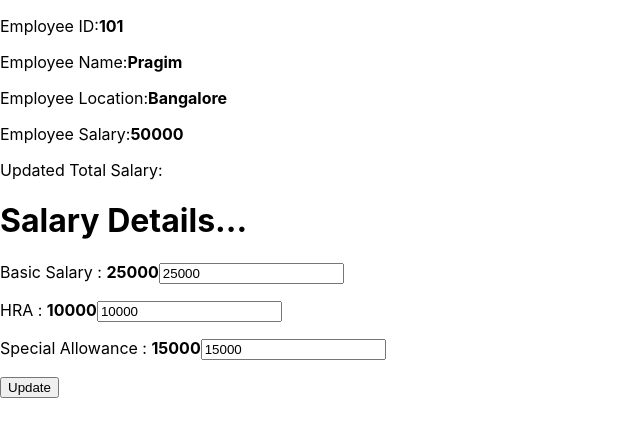
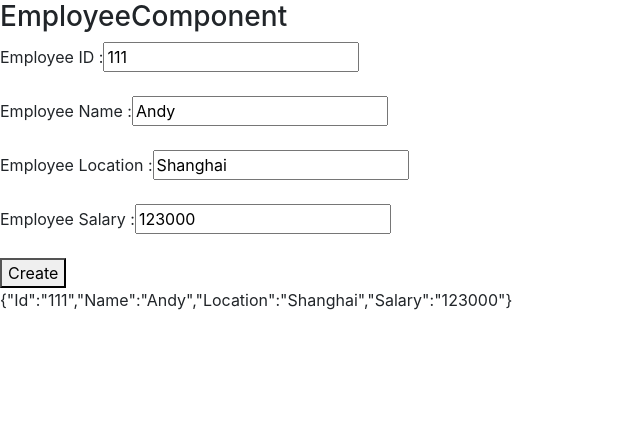
Before and after one commit to ZhiningZhang/demo-project, a React (Create React App) app: page / in a window 1280 px wide. Shown: the top 436 px of the page, without its empty margins (0-640 px from the left). Built offline with nearby package versions, Linux system fonts and the light colour scheme.

Commit message:
installed formik

```diff
--- a/package.json
+++ b/package.json
@@ -6,6 +6,7 @@
     "@testing-library/jest-dom": "^4.2.4",
     "@testing-library/react": "^9.3.2",
     "@testing-library/user-event": "^7.1.2",
+    "formik": "^2.1.7",
     "react": "^16.13.1",
     "react-dom": "^16.13.1",
     "react-scripts": "3.4.3"
--- a/public/index.html
+++ b/public/index.html
@@ -24,6 +24,7 @@
       work correctly both with client-side routing and a non-root public URL.
       Learn how to configure a non-root public URL by running `npm run build`.
     -->
+    <link rel="stylesheet" href="https://maxcdn.bootstrapcdn.com/bootstrap/4.0.0/css/bootstrap.min.css" integrity="sha384-Gn5384xqQ1aoWXA+058RXPxPg6fy4IWvTNh0E263XmFcJlSAwiGgFAW/dAiS6JXm" crossorigin="anonymous">
     <title>React App</title>
   </head>
   <body>
--- /dev/null
+++ b/src/ContextEx/A0101.js
@@ -0,0 +1,21 @@
+import React from "react";
+import A0102 from "./A0102";
+import { myContext } from "./myContext";
+
+class A0101 extends React.Component {
+  static contextType = myContext;
+
+  render() {
+    //console.log(this.context);
+
+    return (
+      <div className="border border-primary m-2 p-2">
+        --- A-01-01 --- <A0102 />
+        <br />
+
+      </div>
+    );
+  }
+}
+
+export default A0101;
--- /dev/null
+++ b/src/ContextEx/A0102.js
@@ -0,0 +1,18 @@
+import React from "react";
+import { myContext } from "./myContext";
+
+class A0102 extends React.Component {
+  static contextType = myContext;
+
+  render() {
+    return (
+      <div className="border border-success m-2 p-2">
+        --- A-01-02 ---
+        <br />
+        {this.context.name} {this.context.age}
+      </div>
+    );
+  }
+}
+
+export default A0102;
--- /dev/null
+++ b/src/ContextEx/APPContextEx.js
@@ -0,0 +1,61 @@
+import React from "react";
+import A0101 from "./A0101";
+import A0102 from "./A0102";
+import { myContext } from "./myContext";
+
+class APPContextEx extends React.Component {
+  constructor(props) {
+    super(props);
+    this.data = { name: "Andy", age: 19 };
+
+    this.myRef = React.createRef("Andy");
+
+    this.state = {
+      name: "Andy",
+      age: 10,
+    };
+  }
+
+  onNameChange(e) {
+    //console.log("---onNameChange = " + e.target.value);
+
+    this.setState({
+      name: e.target.value,
+    });
+  }
+
+  onAgeChange(e) {
+
+    this.setState({
+      age: e.target.value,
+    });
+  }
+
+  render() {
+    //console.log(this.state);
+
+    return (
+      <div>
+        <myContext.Provider value={this.state}>
+          <div>--- APPContextEx ---</div>
+          <A0101 />
+          <br />
+          <A0102 />
+        </myContext.Provider>
+
+        <input
+          onChange={(e) => this.onNameChange(e)}
+          type="text"
+          defaultValue="Andy"
+        ></input>
+        <input
+          onChange={(e) => this.onAgeChange(e)}
+          type="text"
+          defaultValue="10"
+        ></input>
+      </div>
+    );
+  }
+}
+
+export default APPContextEx;
--- /dev/null
+++ b/src/ContextEx/myContext.js
@@ -0,0 +1,6 @@
+//need this file to void circular dependency
+//https://stackoverflow.com/questions/56384761/cannot-access-class-contexttype-within-a-child-component
+
+import React from 'react'
+
+export const myContext = React.createContext('');
--- /dev/null
+++ b/src/FormEx/EmployeeComponent.js
@@ -0,0 +1,101 @@
+import React from "react";
+
+//https://www.youtube.com/watch?v=0_WjMxGMzP4&list=PL6n9fhu94yhVpO8VBlUXbxKUuG-n2b1bL&index=13
+//How to build forms in react
+
+class EmployeeComponent extends React.Component {
+  constructor(props) {
+    super(props);
+    this.state = {
+      employee: {
+        Id: "111",
+        Name: "Andy",
+        Location: "Shanghai",
+        Salary: "123000",
+      },
+    };
+  }
+
+  //property
+  changeHandler = (e) => {
+    console.log("--- changeHandler = ", e.target.name, e.target.value);
+
+    const name = e.target.name;
+    const value = e.target.value;
+
+    this.setState({
+      employee: {
+        ...this.state.employee,
+        [name] : value
+      },
+    });
+  };
+
+  onCreateEmployee = () => {
+    console.log(this.state.employee);
+  };
+
+  render() {
+    return (
+      <div>
+        <h3>EmployeeComponent</h3>
+        <form>
+          <p>
+            <label>
+              Employee ID :
+              <input
+                type="text"
+                name="Id"
+                defaultValue={this.state.employee.Id}
+                onChange={this.changeHandler}
+              ></input>
+            </label>
+          </p>
+
+          <p>
+            <label>
+              Employee Name :
+              <input
+                type="text"
+                name="Name"
+                defaultValue={this.state.employee.Name}
+                onChange={this.changeHandler}
+              ></input>
+            </label>
+          </p>
+
+          <p>
+            <label>
+              Employee Location :
+              <input
+                type="text"
+                name="Location"
+                defaultValue={this.state.employee.Location}
+                onChange={this.changeHandler}
+              ></input>
+            </label>
+          </p>
+
+          <p>
+            <label>
+              Employee Salary :
+              <input
+                type="text"
+                name="Salary"
+                defaultValue={this.state.employee.Salary}
+                onChange={this.changeHandler}
+              ></input>
+            </label>
+          </p>
+        </form>
+        <button onClick={this.onCreateEmployee}> Create </button>
+
+        <p>
+            {JSON.stringify(this.state.employee)}
+        </p>
+      </div>
+    );
+  }
+}
+
+export default EmployeeComponent;
--- /dev/null
+++ b/src/FormEx/FormExApp.js
@@ -0,0 +1,12 @@
+import React from "react";
+import EmployeeComponent from "./EmployeeComponent";
+
+function FormExApp() {
+  return (
+    <div>
+      <EmployeeComponent />
+    </div>
+  );
+}
+
+export default FormExApp;
--- a/src/components/CountCharactersClass.js
+++ b/src/components/CountCharactersClass.js
@@ -23,6 +23,7 @@ class CountCharactersClass extends React.Component {
 
   //method
   render() {
+
     return (
       <div>
         <h2>Class: Welcome to Count Characters Component...</h2>
--- a/src/index.js
+++ b/src/index.js
@@ -5,13 +5,14 @@ import App from "./App";
 import DisplayEmployeeInfo from "./components/DisplayEmployeeInfo";
 import CountCharacters from "./components/CountCharacters";
 import CountCharactersClass from "./components/CountCharactersClass";
+import APPContextEx from "./ContextEx/APPContextEx";
 import Employee from "./components/Employee";
+import FormExApp from "./FormEx/FormExApp";
 //import * as serviceWorker from './serviceWorker';
 
 ReactDOM.render(
   <React.StrictMode>
-    <Employee  Id="101" Name="Pragim" Location="Bangalore" Salary="50000" BasicSalary="25000" HRA="10000" SpecialAllowance="15000" />
-
+    <FormExApp />
   </React.StrictMode>,
   document.getElementById("root")
 );
```
Also changed, not shown: src/ContextEx/context_help.txt (added), 1 other file (tests, documents, lock files or other folders).
